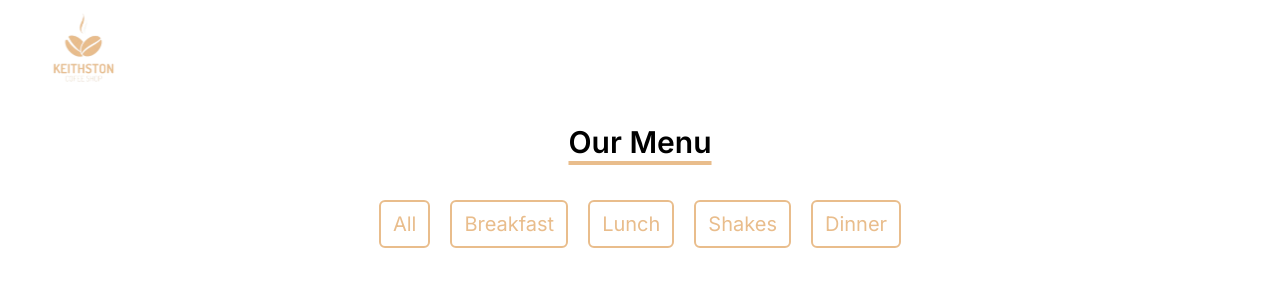
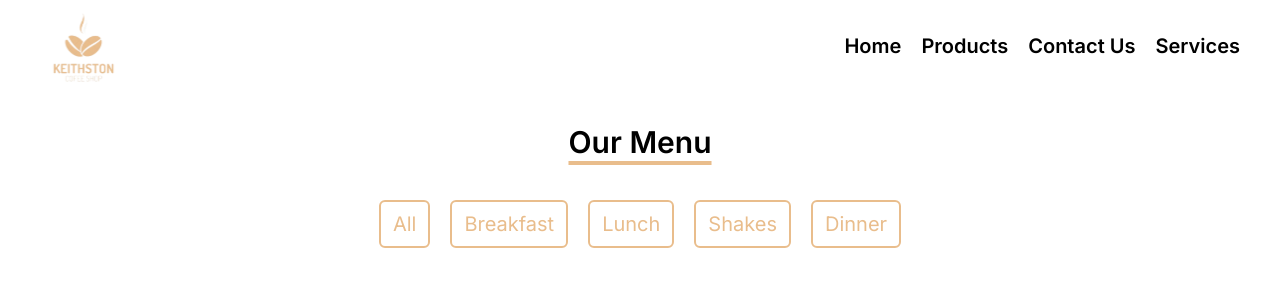
Before and after one commit to sobhanagh/bakery-nextjs-app, a Next.js app: page /products/1 in a window 1280 px wide. Shown: the top 300 px of the page. Built offline with nearby package versions, Linux system fonts and the light colour scheme.

Commit message:
fix navabr

```diff
--- a/src/app/component/Navbar.tsx
+++ b/src/app/component/Navbar.tsx
@@ -29,7 +29,7 @@ const Navbar = () => {
     const path = usePathname();
 
     return (
-        <div className={`flex items-center justify-between md:justify-start md:gap-32 flex-wrap p-3 md:px-10 text-white z-10 lg:text-xl ${path === '/products' ? 'md:justify-between' : ''}`}>
+        <div className={`flex items-center justify-between md:justify-start md:gap-32 flex-wrap p-3 md:px-10 text-white z-10 lg:text-xl ${path.includes('/products') ? 'md:justify-between' : ''}`}>
             <Link href="/">
                 <Image
                     src={"/logo.svg"}
@@ -40,7 +40,7 @@ const Navbar = () => {
                 />
             </Link>
             <button className="md:hidden mb-3" onClick={showLinks}>
-                <svg xmlns="http://www.w3.org/2000/svg" fill="none" viewBox="0 0 24 24" stroke-width="2" stroke="currentColor" className={`size-7 ${path === '/products' ? 'text-brownColor' : ''}  `}>
+                <svg xmlns="http://www.w3.org/2000/svg" fill="none" viewBox="0 0 24 24" stroke-width="2" stroke="currentColor" className={`size-7 ${path.includes('/products') ? 'text-brownColor' : ''}  `}>
                     <path stroke-linecap="round" stroke-linejoin="round" d="M3.75 6.75h16.5M3.75 12h16.5m-16.5 5.25h16.5" />
                 </svg>
             </button>
@@ -48,7 +48,7 @@ const Navbar = () => {
                 {
                     Links.map((item) => {
                         return (
-                            <Link className={`lg:hover:text-brownColor transition-colors duration-200 font-semibold ${path === '/products' ? 'text-black' : ''} `} key={item.address} href={item.address}>
+                            <Link className={`lg:hover:text-brownColor transition-colors duration-200 font-semibold ${path.includes('/products') ? 'text-black' : ''} `} key={item.address} href={item.address}>
                                 {item.title}
                             </Link>
                         )
```
